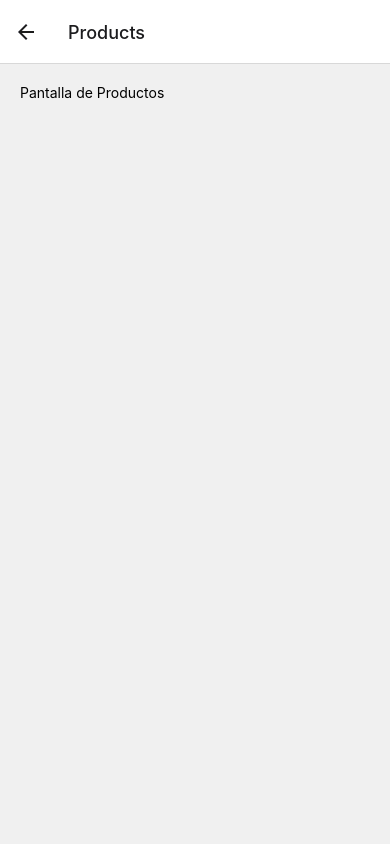
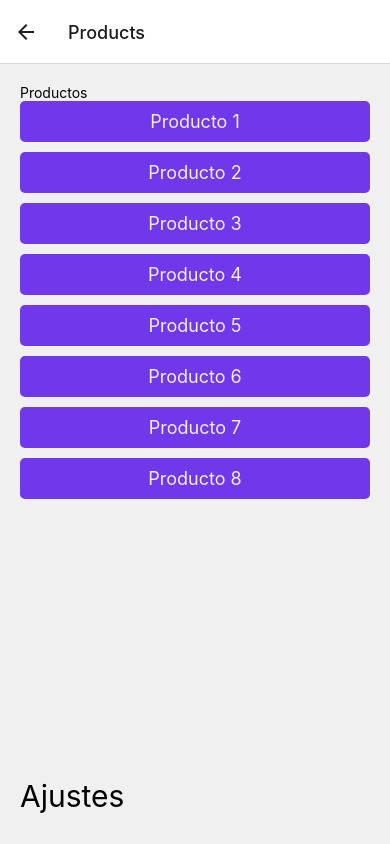
Before and after one commit to AlanTorrealba/NavigationApp, a React Native app: screen /Products in a window 390 px wide. Built offline with nearby package versions, Linux system fonts and the light colour scheme.

Commit message:
listando productos

```diff
--- a/src/presentation/screens/products/ProductsScreen.tsx
+++ b/src/presentation/screens/products/ProductsScreen.tsx
@@ -1,12 +1,37 @@
 import React from 'react';
-import { Text, View } from 'react-native';
-import { globalStyles } from '../../theme/theme';
+import {Text, View} from 'react-native';
+import {globalStyles} from '../../theme/theme';
+import {FlatList} from 'react-native-gesture-handler';
+import {PrimaryButton} from '../../components/shared/PrimaryButton';
+
+const products = [
+  {id: 1, name: 'Producto 1'},
+  {id: 2, name: 'Producto 2'},
+  {id: 3, name: 'Producto 3'},
+  {id: 4, name: 'Producto 4'},
+  {id: 5, name: 'Producto 5'},
+  {id: 6, name: 'Producto 6'},
+  {id: 7, name: 'Producto 7'},
+  {id: 8, name: 'Producto 8'},
+];
 
 export const ProductsScreen = () => {
   console.log('ProductsScreen rendered');
   return (
     <View style={globalStyles.container}>
-      <Text style={{color: 'black'}}>Pantalla de Productos</Text>
+      <Text style={{color: 'black'}}>Productos</Text>
+
+      <FlatList
+        data={products}
+        renderItem={({item}) => (
+          <PrimaryButton onPress={() => {}} label={item.name} />
+        )}
+      />
+
+      <Text style={{marginBottom: 10, fontSize:30, color:'black'}}>
+
+        Ajustes
+      </Text>
     </View>
   );
 };
```
